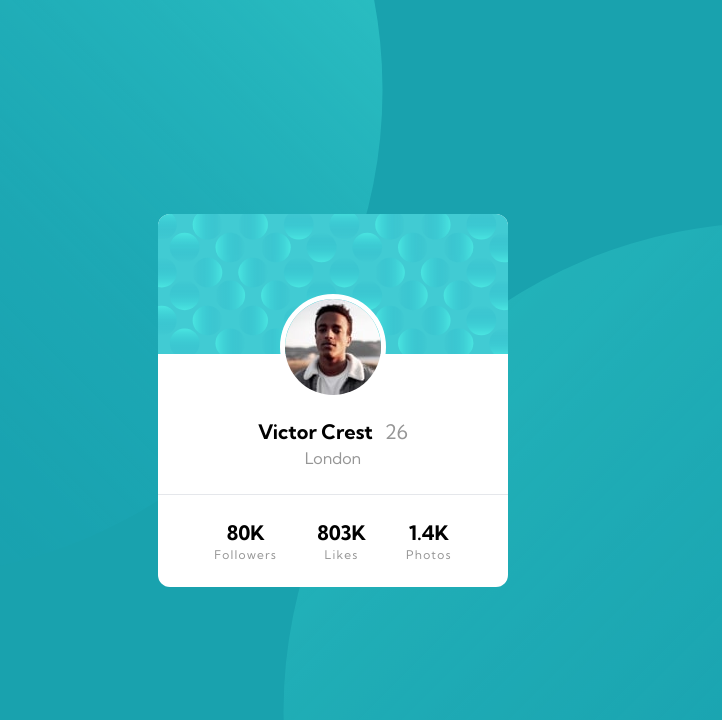
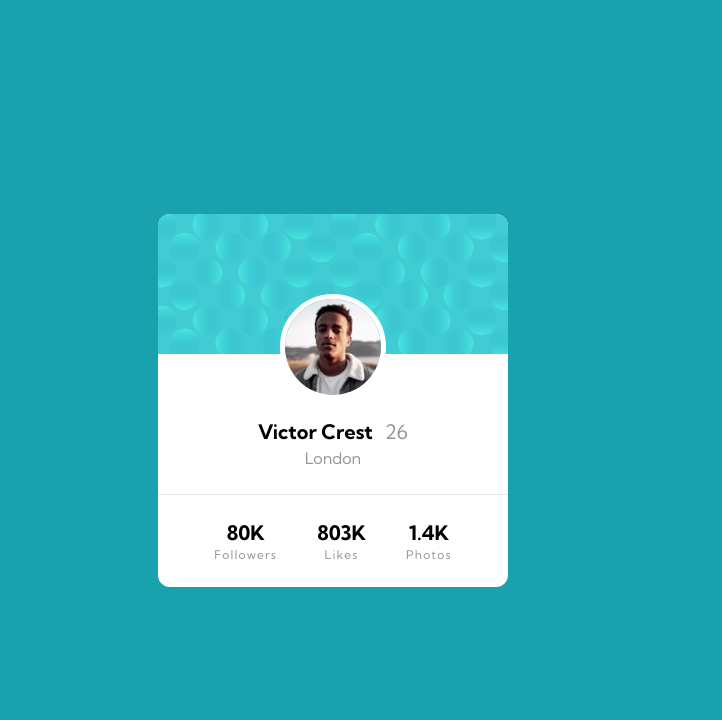
Before and after one commit to gbtan1991/profileCardComponent, a React (Vite) app: page / in a window 1280 px wide. Shown: the top 720 px of the page, without its empty margins (307-1029 px from the left). Built offline with nearby package versions, Linux system fonts and the light colour scheme.

Commit message:
Correcting the path of variable images

```diff
--- a/src/App.jsx
+++ b/src/App.jsx
@@ -13,8 +13,8 @@ function App() {
       "followers": 80000,
       "likes": 802652,
       "photos": 1426,
-      "profilePhoto": "./src/assets/images/image-victor.jpg",
-      "coverPhoto": "./src/assets/images/bg-pattern-card.svg"
+      "profilePhoto": "./image-victor.jpg",
+      "coverPhoto": "./bg-pattern-card.svg"
     }
     // Add more profiles as needed
   ]);
@@ -23,6 +23,7 @@ function App() {
     (profile) => profile.profileId === "fem-001"
   );
 
+  console.log(getPeople)
 
 
   // const [profileData, setProfileData] = useState(null);
--- a/src/component/Card.jsx
+++ b/src/component/Card.jsx
@@ -12,7 +12,7 @@ const Card = ({ profile }) => {
   };
 
   return (
-    <div className="h-screen grid place-content-center">
+    <div className="h-screen grid place-content-center bg-darkCyan">
       <div className="flex flex-col items-center  w-[350px] bg-white  rounded-tl-xl rounded-tr-xl rounded-bl-xl rounded-br-xl ">
         <div className="flex flex-col items-center relative">
           <img
--- a/tailwind.config.js
+++ b/tailwind.config.js
@@ -15,9 +15,9 @@ export default {
       },
 
       backgroundImage: {
-        bgTop : './src/assets/images/bg-pattern-top.svg',
-        bgBottom : './src/assets/images/bg-pattern-bottom.svg'
-      }
+        bgTop: "./src/assets/images/bg-pattern-top.svg",
+        bgBottom: "./src/assets/images/bg-pattern-bottom.svg",
+      },
     },
   },
   plugins: [],
```
